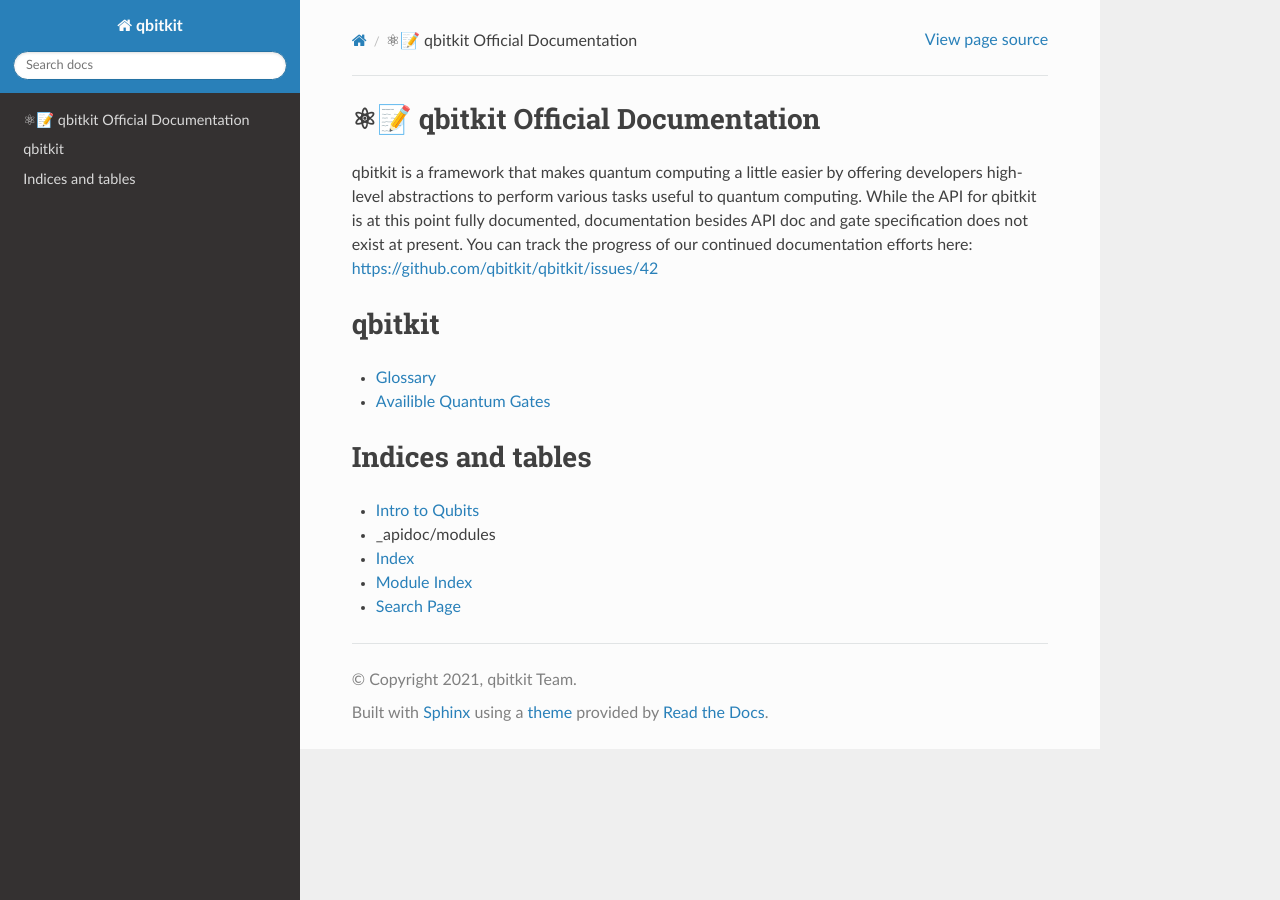
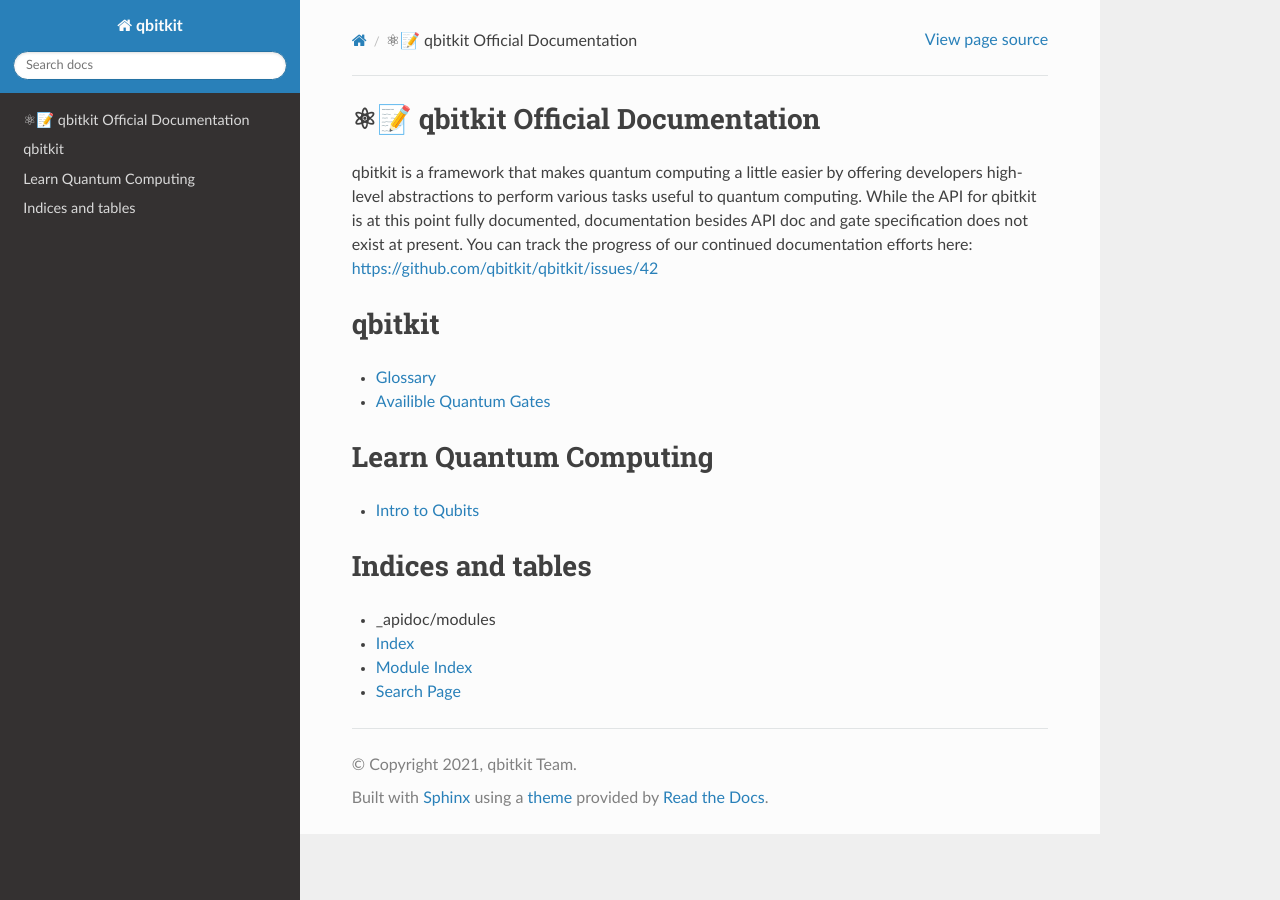
Before and after one commit to qbitkit/qbitkit, a Sphinx documentation site: the page built from doc/sphinx/index.rst, in a window 1280 px wide. Built offline with Sphinx 7.4.7 and the Read the Docs theme 2.0.0, drawn with Linux system fonts in a browser that asks for light colours.

Commit message:
:art: Re-Organize Table of Contents

```diff
--- a/doc/sphinx/index.rst
+++ b/doc/sphinx/index.rst
@@ -13,10 +13,15 @@
 * :doc:`gates`
 
 
+Learn Quantum Computing
+=======================
+
+* :doc:`qubit`
+
+
 Indices and tables
 ==================
 
-* :doc:`qubit`
 * :doc:`_apidoc/modules`
 * :ref:`genindex`
 * :ref:`modindex`
```
